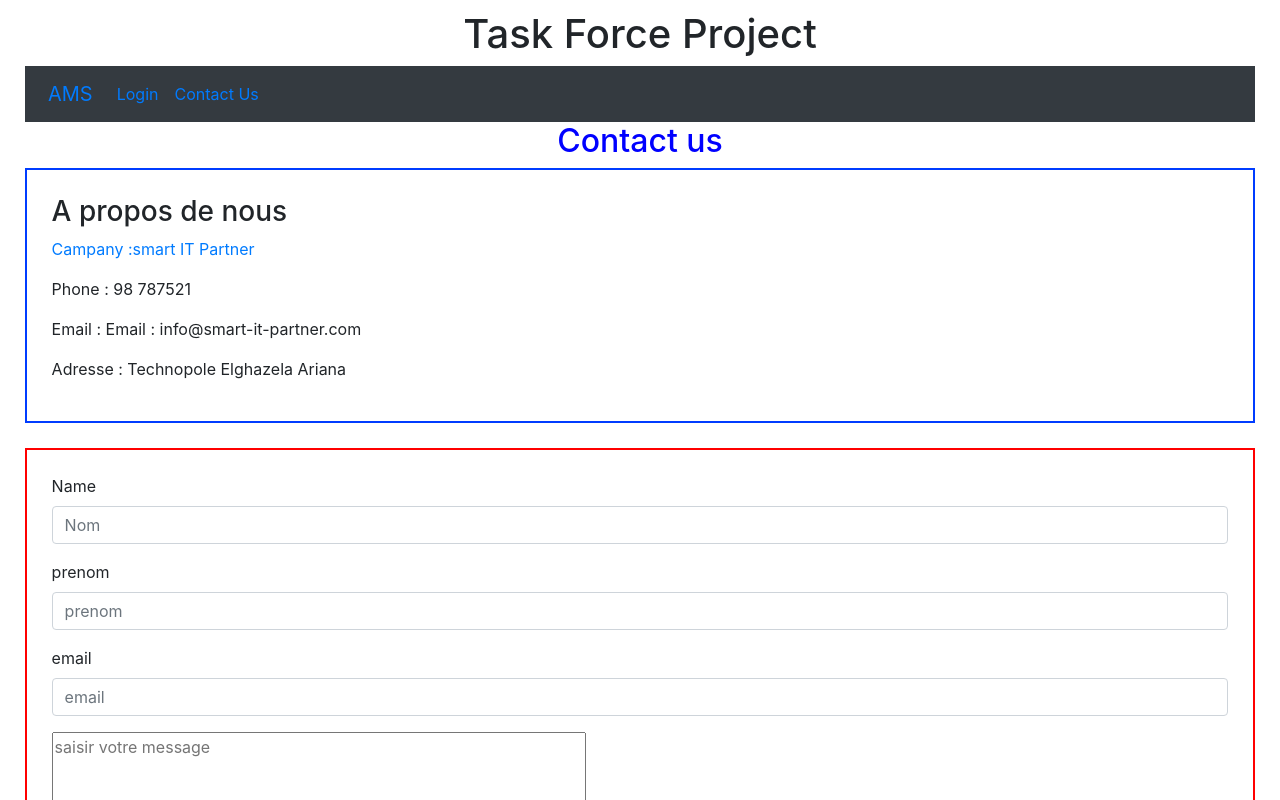
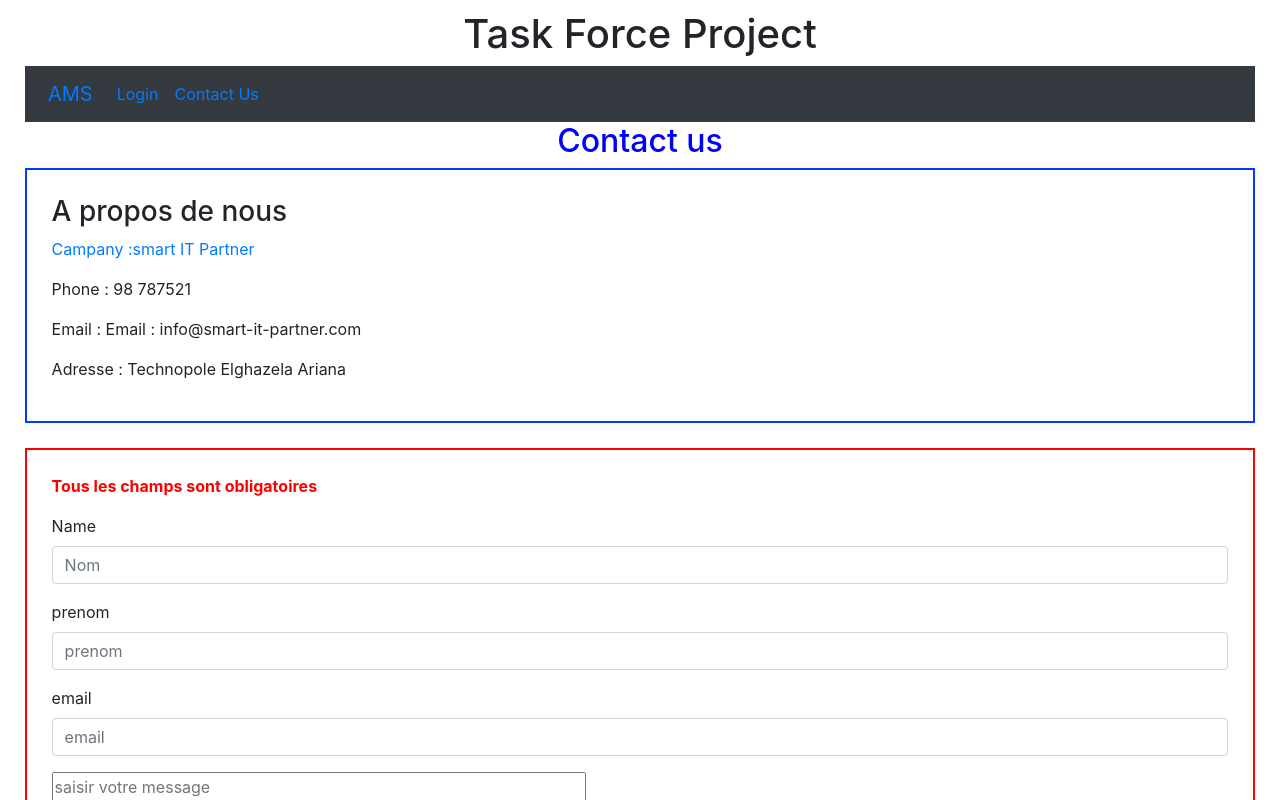
Before and after one commit to merzouguikhaled85/taskForce, an Angular app: page /#/contact in a window 1280 px wide. Shown: the top 800 px of the page. Built offline with nearby package versions, Linux system fonts and the light colour scheme.

Commit message:
@input component messagecontact

```diff
--- a/src/app/apropos/apropos.component.ts
+++ b/src/app/apropos/apropos.component.ts
@@ -9,7 +9,7 @@ export class AproposComponent implements OnInit {
 
 
 @Input() campany:string="";
-  email:string="Email : info@smart-it-partner.com";
+email:string="Email : info@smart-it-partner.com";
 phone:string="98 787521";
  adresse:string="Technopole Elghazela Ariana"
  ngOnInit(): void {
--- a/src/app/contact/contact.component.html
+++ b/src/app/contact/contact.component.html
@@ -4,4 +4,4 @@
 <app-apropos [campany]="ourCampany"></app-apropos>
 
 
-<app-message-contact></app-message-contact>
+<app-message-contact [message]="messageParent"></app-message-contact>
--- a/src/app/contact/contact.component.ts
+++ b/src/app/contact/contact.component.ts
@@ -8,6 +8,7 @@ import { json } from 'stream/consumers';
 })
 export class ContactComponent {
   ourCampany:string="smart IT Partner"
+  messageParent:string="Tous les champs sont obligatoires"
 
 
 
--- a/src/app/message-contact/message-contact.component.html
+++ b/src/app/message-contact/message-contact.component.html
@@ -1,5 +1,6 @@
 
 <div style="border:red 2px solid;margin-bottom: 2%;padding: 2%;" >
+    <p style="color: red;font-weight: bold;">{{message}}</p>
 <form #contactform="ngForm" (ngSubmit)="displayData(contactform.value)">
     <div class="form-group">
       <label for="nom">Name</label>
--- a/src/app/message-contact/message-contact.component.ts
+++ b/src/app/message-contact/message-contact.component.ts
@@ -1,4 +1,4 @@
-import { Component } from '@angular/core';
+import { Component, Input } from '@angular/core';
 
 @Component({
   selector: 'app-message-contact',
@@ -6,6 +6,7 @@ import { Component } from '@angular/core';
   styleUrl: './message-contact.component.css'
 })
 export class MessageContactComponent {
+  @Input() message:string="";
   displayData(contactform:any){
     console.log(contactform)
 
```
